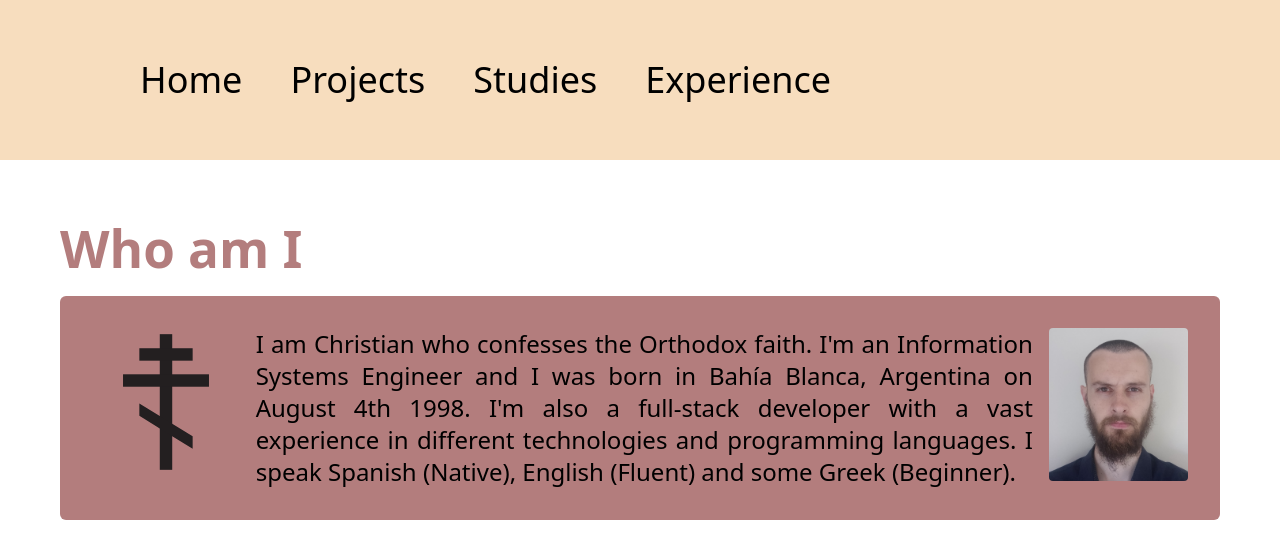
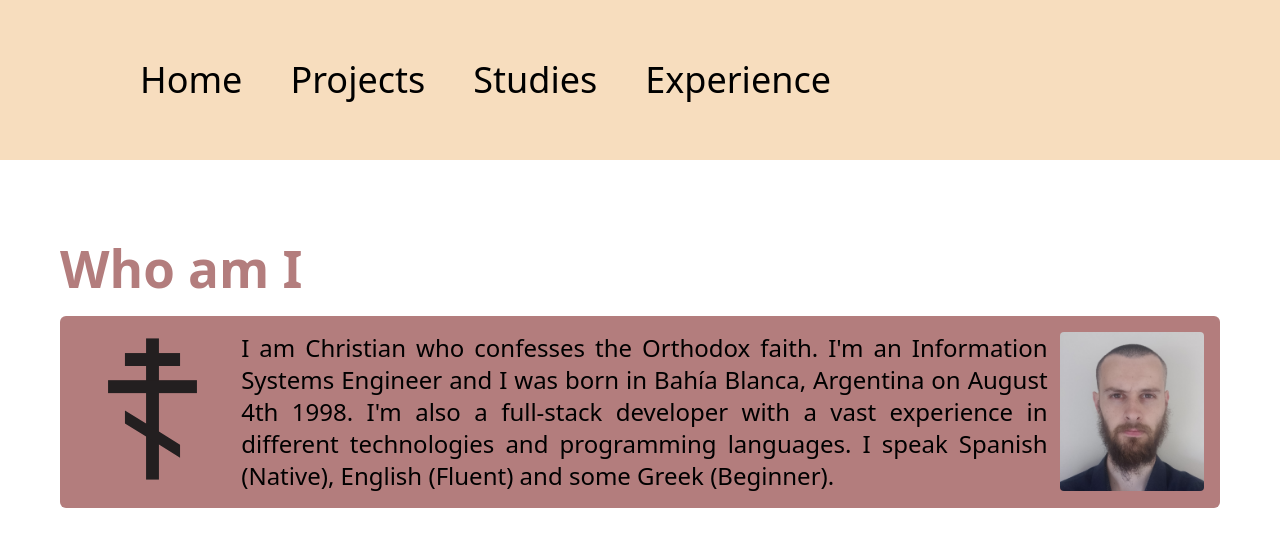
Before and after one commit to ThiagoZanconi/Personal-Web-Page, a React (Vite) app: page / in a window 1280 px wide. Shown: the top 558 px of the page. Built offline with nearby package versions, Linux system fonts and the light colour scheme.

Commit message:
Update animation overflow

```diff
--- a/src/App.css
+++ b/src/App.css
@@ -50,7 +50,7 @@ body {
 }
 
 .slide-in-right {
-  animation: slideInRight 1.0s ease-out forwards;
+  animation: slideInRight 1s ease-out forwards;
 }
 
 @keyframes slideInRight {
--- a/src/pages/experience.tsx
+++ b/src/pages/experience.tsx
@@ -4,6 +4,7 @@ function Experience() {
 
     return (
         <>
+            <section className="overflow-x-hidden">
                 <div className="m-15">
                     <h1 className='flex mb-5 slide-in-right color-b37d7d font-bold'>
                         Experience
@@ -24,6 +25,7 @@ function Experience() {
                         </div>
                     </div>
                 </div>
+            </section>
         </>
     )
 }
--- a/src/pages/home.tsx
+++ b/src/pages/home.tsx
@@ -6,26 +6,29 @@ function Home() {
 
     return (
         <>
+            <section className="overflow-x-hidden">
                 <div className="m-15">
                     <Suspense fallback={<div>Loading intro...</div>}>
-                    <h1 className='flex mb-5 slide-in-right color-b37d7d font-bold'>
+                        <div className="slide-in-right">
+                            <h1 className="mb-5 color-b37d7d font-bold">
                                 Who am I
                             </h1>
-                    <div className='flex rounded-md p-4 gap-4 background-b37d7d-color slide-in-left'>
-                        <div className='flex rounded-md p-4 gap-4'>
+                        </div>
+                        <div className='rounded-md p-4 background-b37d7d-color slide-in-left'>
+                            <div className='flex gap-3'>
                                 <div>
                                     <img src={orthodoxCross} className="w-[700px] rounded-sm" alt="Orthodox Cross" />
                                 </div>
-                            <div className="flex justify-items-center items-center">
+
                                 <p className='text-2xl text-justify color-black font-medium'>
                                     I am Christian who confesses the Orthodox faith. I'm an Information Systems Engineer and I was born in
                                     Bahía Blanca, Argentina on August 4th 1998. I'm also a full-stack developer with a vast experience in
                                     different technologies and programming languages. I speak Spanish (Native), English (Fluent) and
                                     some Greek (Beginner).
                                 </p>
-                            </div>
+
                                 <div>
-                                <img src={fotoPerfil} className="w-[660px] rounded-sm" alt="Orthodox Cross" />
+                                    <img src={fotoPerfil} className="w-[660px] rounded-sm" alt="Profile Photo" />
                                 </div>
                             </div>
                             <a
@@ -38,6 +41,7 @@ function Home() {
                         </div>
                     </Suspense>
                 </div>
+            </section>
         </>
     )
 }
--- a/src/pages/projects.tsx
+++ b/src/pages/projects.tsx
@@ -2,6 +2,7 @@ function Projects() {
 
   return (
     <>
+        <section className="overflow-x-hidden">
             <div className="m-15">
                 <h1 className='flex mb-5 slide-in-right color-b37d7d font-bold'>
                 Projects
@@ -80,9 +81,8 @@ function Projects() {
                     Github Repository
                     </a>
                 </div>
-
             </div>
-
+        </section>
     </>
   )
 }
--- a/src/pages/studies.tsx
+++ b/src/pages/studies.tsx
@@ -4,6 +4,7 @@ function Studies() {
 
     return (
         <>
+            <section className="overflow-x-hidden">
                 <div className="m-15">
                     <h1 className='flex mb-5 slide-in-right color-b37d7d font-bold'>
                         Studies
@@ -23,6 +24,7 @@ function Studies() {
                         </div>
                     </div>
                 </div>
+            </section>
         </>
     )
 }
```
Lines whose indentation alone changed are shown as unchanged.
